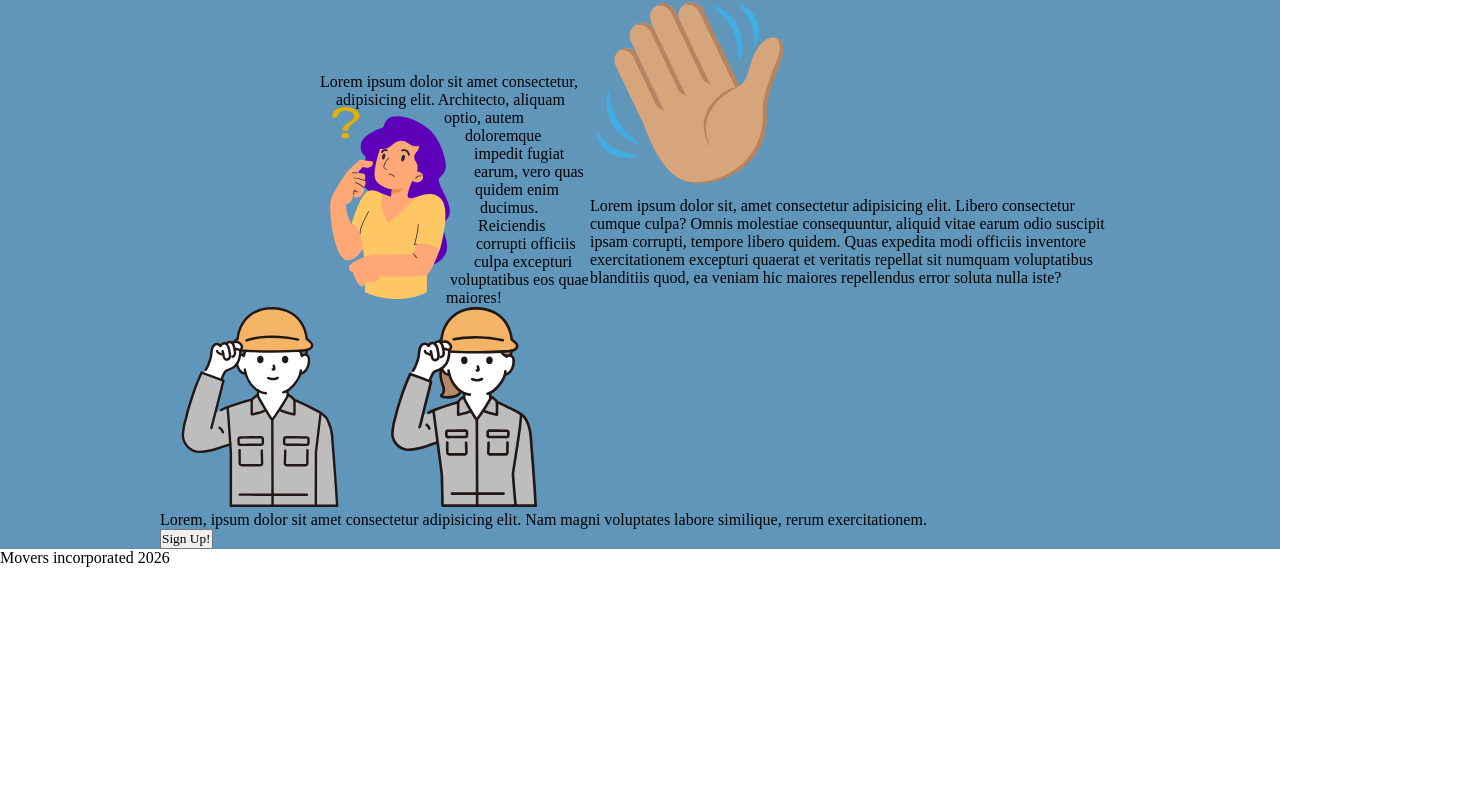
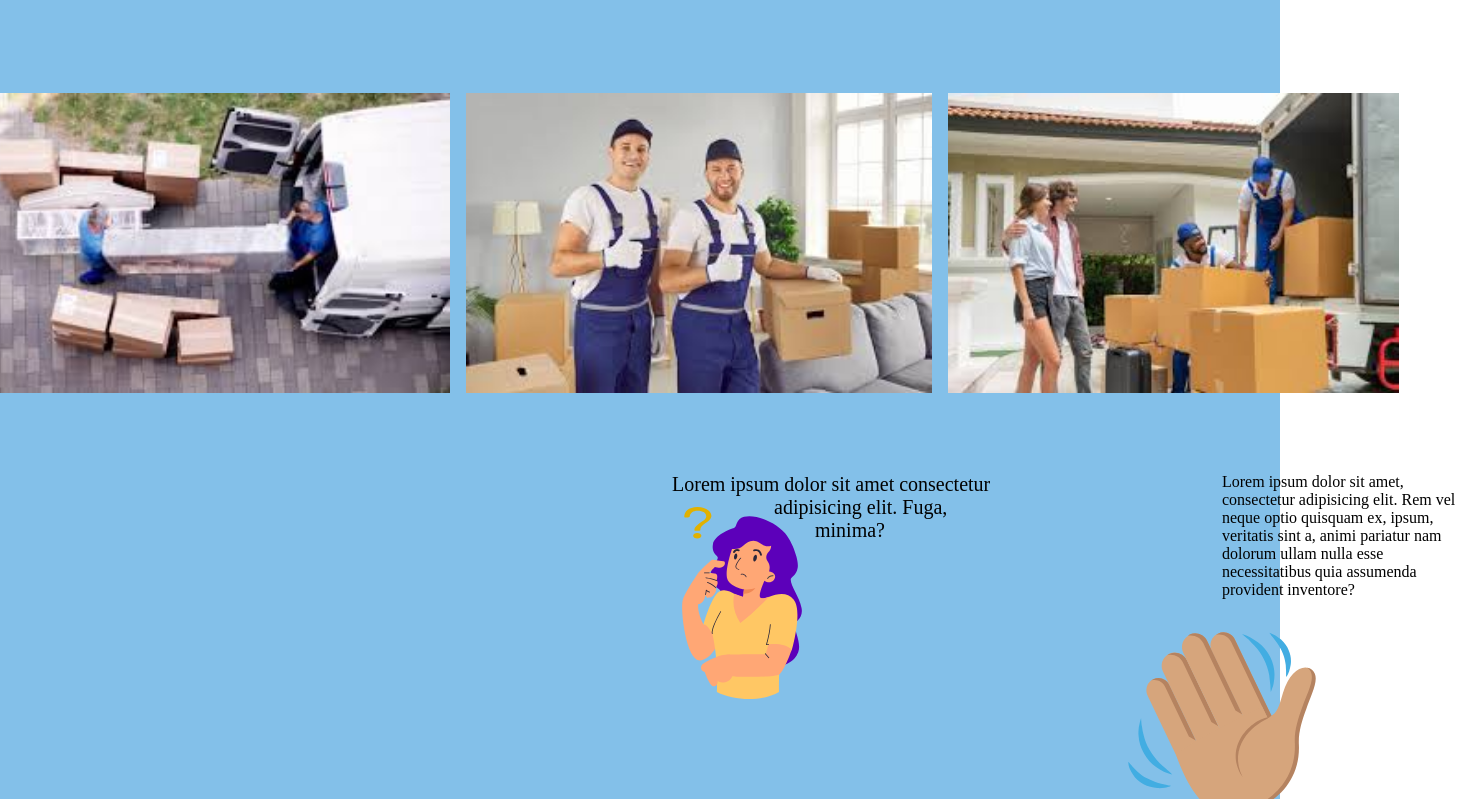
Before and after one commit to AustinRicafort17/webdevpractice1, a plain HTML site: page index.html in a window 1280 px wide. Shown: the part 207-1006 px from the top of the page, 1472 px wide, since content can reach past the window. Before the commit the page ends 800 px from the top, so only its background shows below. Drawn offline with Linux system fonts and the light colour scheme; a web font is replaced by a local one.

Commit message:
done? it looks bad

```diff
--- a/index.html
+++ b/index.html
@@ -40,19 +40,27 @@
 
 <div class="content">
 
+            <div class="companypics">
+                <img src="pics/company1.jpeg" alt="">
+                <img src="pics/company3.jpeg" alt="">
+                <img src="pics/company2.jpeg" alt="">
+
+            </div>
+
     <div class="main">
+
         <div class="customer-need">
 
             <img src="pics/avatar-thinking-4-svgrepo-com.svg" class="customer" alt="customer">
             <p>
-                Lorem ipsum dolor sit amet consectetur, adipisicing elit. Architecto, aliquam optio, autem doloremque impedit fugiat earum, vero quas quidem enim ducimus. Reiciendis corrupti officiis culpa excepturi voluptatibus eos quae maiores!
+                Lorem ipsum dolor sit amet consectetur adipisicing elit. Fuga, minima?
             </p>
         </div>
 
         <div class="company-goal">
             <img src="pics/waving-hand-medium-skin-tone-svgrepo-com.svg" class="company" alt="waving hand">
             <p>
-                Lorem ipsum dolor sit, amet consectetur adipisicing elit. Libero consectetur cumque culpa? Omnis molestiae consequuntur, aliquid vitae earum odio suscipit ipsam corrupti, tempore libero quidem. Quas expedita modi officiis inventore exercitationem excepturi quaerat et veritatis repellat sit numquam voluptatibus blanditiis quod, ea veniam hic maiores repellendus error soluta nulla iste?
+                Lorem ipsum dolor sit amet, consectetur adipisicing elit. Rem vel neque optio quisquam ex, ipsum, veritatis sint a, animi pariatur nam dolorum ullam nulla esse necessitatibus quia assumenda provident inventore?
             </p>
         </div>
 
@@ -60,8 +68,8 @@
 
     <div class="call-to-action">
         <div class="workers">
-            <img id="male-worker" src="pics/male-worker.svg" alt="male worker">
-            <img src="pics/female-worker-upper-body-svgrepo-com.svg" alt="female worker">
+            <img class="male-worker" src="pics/male-worker.svg" alt="male worker">
+            <img class="female-worker" src="pics/female-worker-upper-body-svgrepo-com.svg" alt="female worker">
         </div>
         <div class="sign-up-box">
             <p>
--- a/style.css
+++ b/style.css
@@ -14,7 +14,7 @@ img {
 
 header{
     background-color: #e7ecef;
-    padding-left: 10em;
+    padding-left: 15em;
     padding-right: 15em;
     display: flex;
     justify-content: space-between;
@@ -33,8 +33,9 @@ header{
 
         .links{
             display: flex;
-            align-items: center;
+            align-items: end;
              text-decoration: none;
+             padding-bottom: 30px;
         }
             .links ul{
                 display: flex;
@@ -48,20 +49,33 @@ header{
                 color: black;
             }
 
+
+
+
 .content{
-    background-color: #6096ba;
+    background-color: #83c0e9;
     padding-left: 10em;
     padding-right: 10em;
 }
+
+    .companypics{
+
+        display: flex;
+        justify-content: center;
+        padding-top: 100px;
+        gap: 1em;
+    }
+        .companypics img{
+            height: 300px;
+        }
 
     .main{
         display: flex;
     }
         .customer-need{
             margin-top: 5em;
-            margin-left: 5em;
+            margin-left: 27em;
             width: 50%;
-
         }
             .customer{
                 width: 300px;
@@ -70,6 +84,76 @@ header{
                 margin-top: 30px ;
                 margin-right: 50px;
             }
+
                 .customer-need p{
+                    font-size: 20px;
                     padding-left: 80px;
+                    width: 400px;
                 }
+
+
+    .company-goal{
+            margin-top: 5em;
+            margin-left: 5em;
+            width: 50%;
+            margin-right: 15em;
+    }
+        .company{
+                width: 300px;
+                float: left;
+                shape-outside: url(pics/waving-hand-medium-skin-tone-svgrepo-com.svg);
+                margin-top: 150px ;
+                margin-right: 50px;
+        }
+        .company-goal p{
+
+            width: 400px;
+             padding-left: 150px;
+        }
+
+
+
+    .call-to-action{
+        display: flex;
+        margin-top: 10em;
+        margin-left: 20em;
+        padding-bottom: 200px;
+    }
+        .male-worker{
+            width: 200px;
+            position: relative;
+            left: 150px;
+        }
+        .female-worker{
+            width: 200px;
+            position: relative;
+            left: 40px;
+        }
+            .sign-up-box{
+                background-color: rgb(238, 238, 238);
+                width: 900px;
+                height: 200px;
+                border-radius: 7px;
+                display: flex;
+                align-items: center;
+                justify-content: center;
+            }
+                .sign-up-box p{
+                    padding: 60px;
+                }
+                .sign-up-box button{
+                    width: 200px;
+                    height: 50px;
+                    border-radius: 7px;
+                    margin-right: 50px;
+                    background-color: rgb(211, 211, 233);
+                }
+
+footer{
+    background-color: bisque;
+    height: 130px;
+    display: flex;
+    font-size: 15px;
+    justify-content: center;
+    align-items: center;
+}
```
Also changed, not shown: pics/company1.jpeg (added), pics/company2.jpeg (added), pics/company3.jpeg (added).
